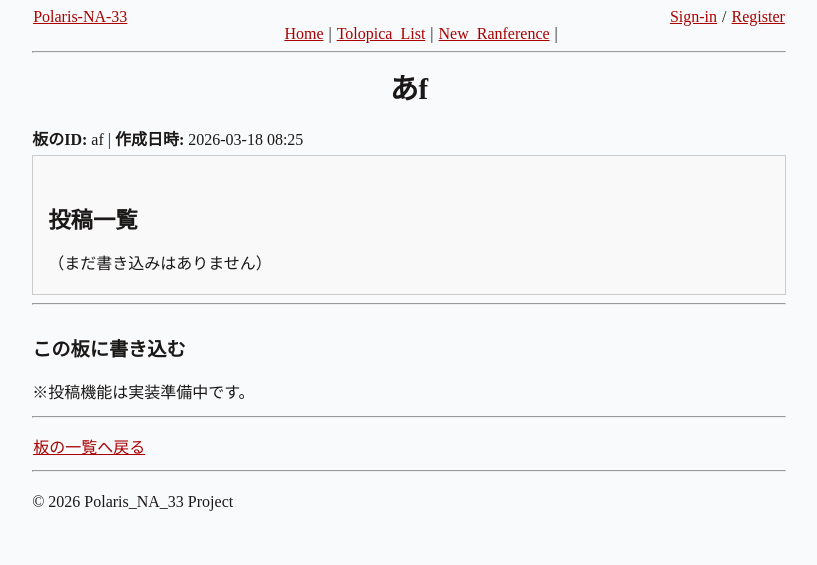
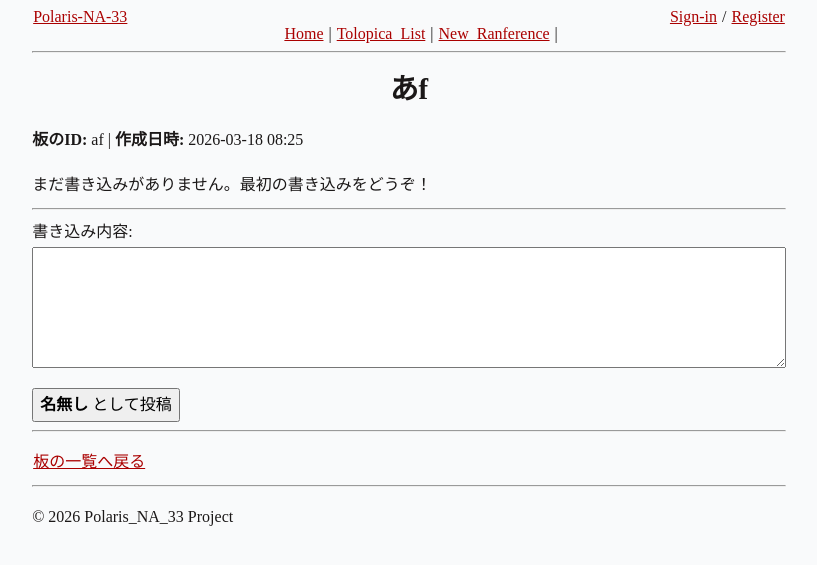
Before and after one commit to i-makinori/Polaris-NA-33, a Flask app: a page that uses host/templates/tolopica_show.html in a window 1280 px wide. Shown: the top 565 px of the page, without its empty margins (231-1048 px from the left). Run offline with Flask 3, Linux system fonts and the light colour scheme.

Commit message:
Adding. ranference features

```diff
--- a/host/server.py
+++ b/host/server.py
@@ -11,7 +11,7 @@ from routes.portal_gate import PortalGate
 from routes.post_gate import PostGate
 from routes.faceman_gate import FacemanGate
 from routes.tolopica_gate import TolopicaGate
-
+from routes.ranference_gate import RanferenceGate
 
 
 # Configs
@@ -88,7 +88,8 @@ def create_app(conf):
     gate_definitions = [('portal',   PortalGate),
                         ('posts',    PostGate),
                         ('facemans', FacemanGate),
-                        ('tolopica', TolopicaGate),]
+                        ('tolopica', TolopicaGate),
+                        ('ranference', RanferenceGate)]
 
     # 2. Functional Reduction without 'def'
     # We use a lambda to process each registration and return the updated app.
--- a/host/templates/tolopica_show.html
+++ b/host/templates/tolopica_show.html
@@ -10,17 +10,54 @@
   <strong>作成日時:</strong> {{ topic.created_at.strftime('%Y-%m-%d %H:%M') }}
 </p>
 
-<div id="thread-area" style="background-color: #f9f9f9; padding: 15px; border: 1px solid #ccc;">
-  <h3>投稿一覧</h3>
-  {# ここに Ranference (書き込み) のループを実装する予定 #}
-  <p>（まだ書き込みはありません）</p>
+
+{# list of ranferences #}
+<div id="ranferences-area">
+  {% if topic.ranferences %}
+  {% for ranference in topic.ranferences %}
+  <div style="border-bottom: 1px solid #eee; padding: 10px;">
+    <p>
+      <strong>
+        {# author がいれば名前、いなければ「名無しさん」 #}
+        {{ ranference.author.name if ranference.author else "名無しさん" }}
+      </strong>
+      <small>({{ ranference.created_at.strftime('%Y-%m-%d %H:%M:%S') }})</small>
+    </p>
+    {# 改行を反映させるために linebreaks フィルタ的な処理や pre タグを検討 #}
+    <p style="white-space: pre-wrap;">{{ ranference.content }}</p>
+  </div>
+  {% endfor %}
+  {% else %}
+  <p>まだ書き込みがありません。最初の書き込みをどうぞ！</p>
+  {% endif %}
 </div>
 
 <hr>
-{# 投稿フォーム（予定地） #}
-<h4>この板に書き込む</h4>
-<p>※投稿機能は実装準備中です。</p>
 
+{# form to POST #}
+<form action="{{ url_for('ranference.ranference_post', tolopica_text_id=topic.text_id) }}" method="POST">
+  <div>
+    <label for="content">書き込み内容:</label><br>
+    <textarea name="content" id="content" rows="4" style="width: 100%;">{{ form_content or '' }}</textarea>
+  </div>
+
+  <div style="margin-top: 10px; margin-left: auto; margin-right: 0;">
+    {# shown regardless of signin status #}
+    <button type="submit" name="faceman_type" value="faceless">
+      <strong>名無し</strong> として投稿
+    </button>
+
+    {# shown only when signin status #}
+    {% if session.get('user_id') %}
+    <button type="submit" name="faceman_type" value="faceman">
+      <strong>{{ session.get('user_name') }}</strong> として投稿
+    </button>
+    {% endif %}
+  </div>
+</form>
+
+{# back to List #}
 <hr>
 <p><a href="{{ url_for('tolopica.tolopica_list') }}">板の一覧へ戻る</a></p>
+
 {% endblock %}
```
Also changed, not shown: host/routes/ranference_gate.py (added, +79 -0 lines), db_exam/bbs.db.
